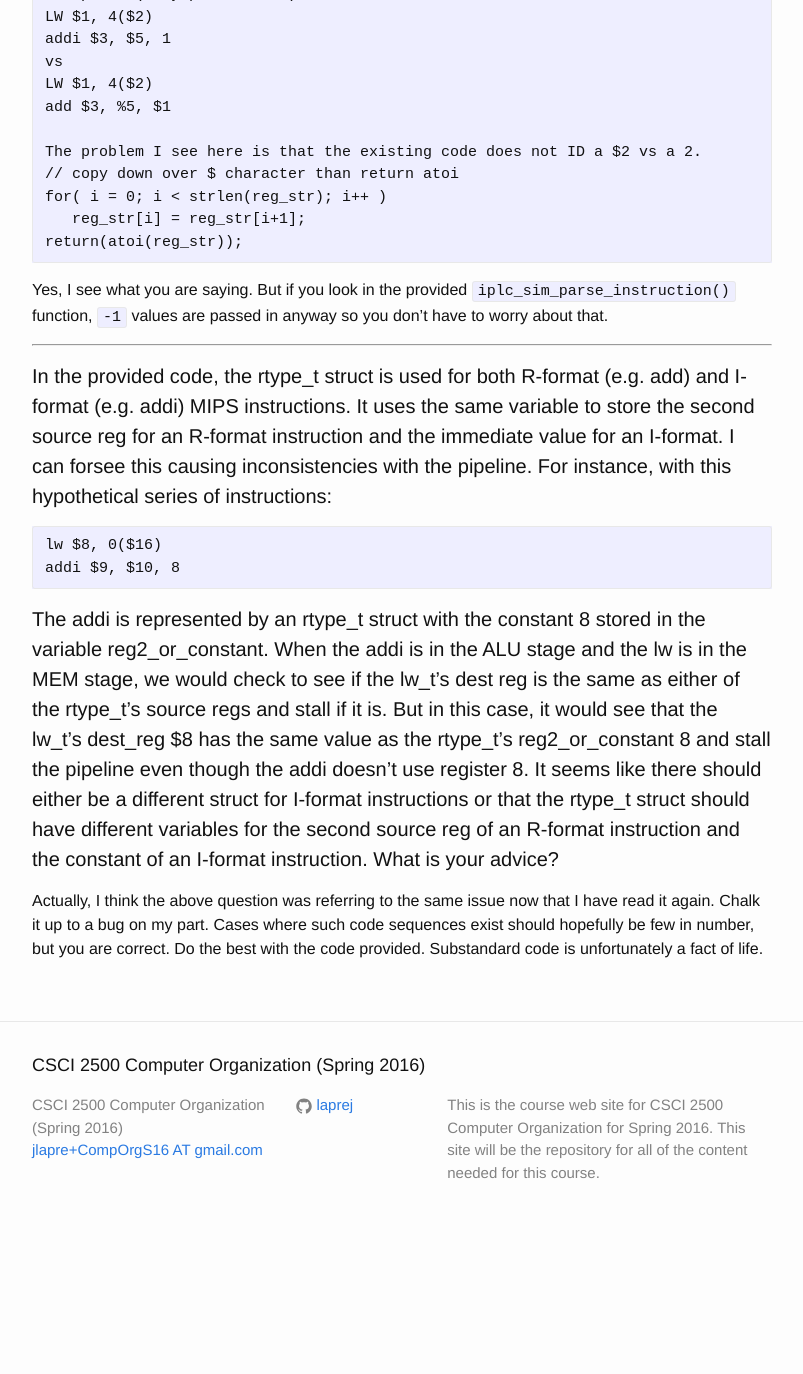
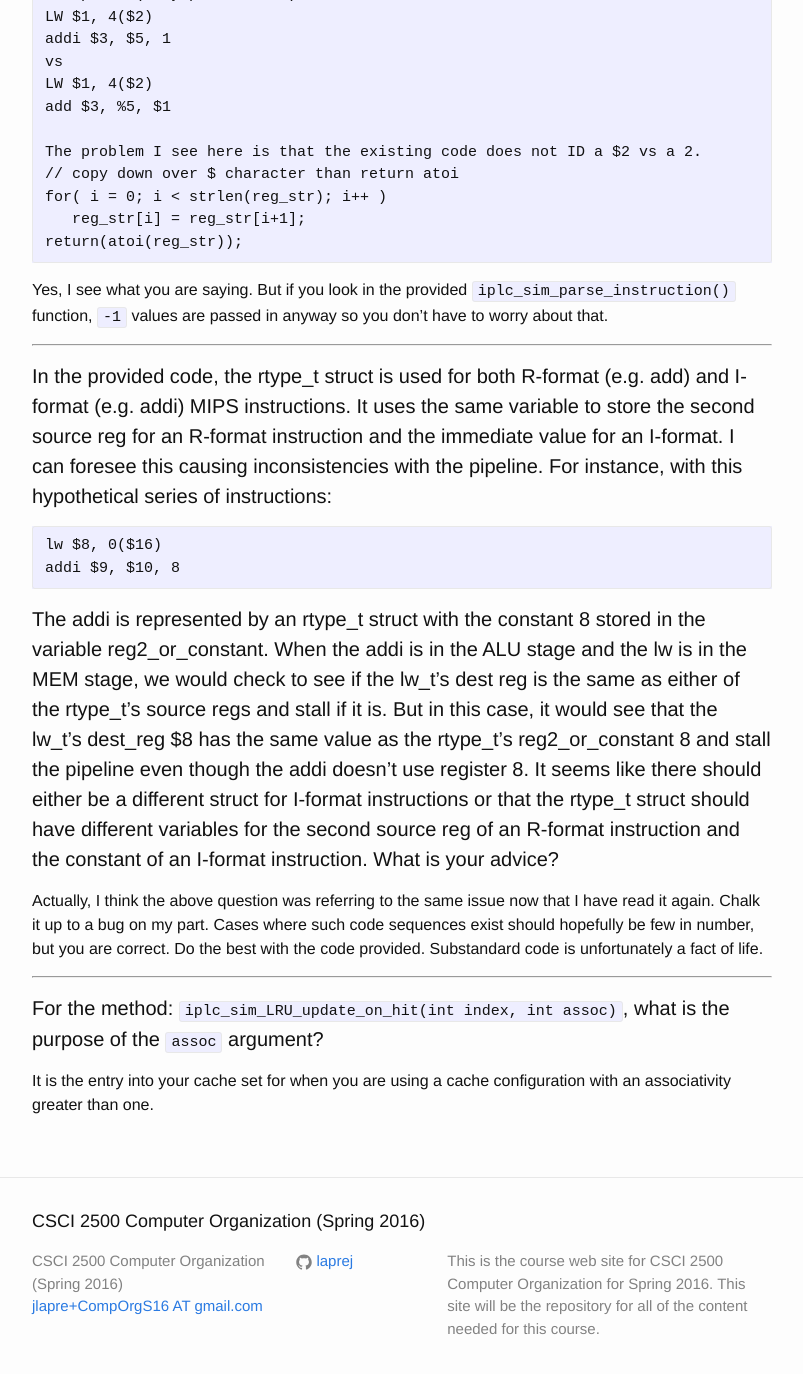
Before and after one commit to RPI-CSCI-2500-2016-Spring/RPI-CSCI-2500-2016-Spring.github.io, a Jekyll site: the page built from _posts/2016-04-20-project-questions.md, in a window 1280 px wide and 1400 px high, scrolled down 1662 px. Shown: the top 1374 px of the window, without its empty margins (238-1041 px from the left). Built offline with Jekyll 4.4.1, drawn with Linux system fonts in a browser that asks for light colours; before the commit the page ends 2906 px from its top, so only the background shows below that; some of the changed text lies outside the part shown.

Commit message:
Added more questions

````diff
--- a/_posts/2016-04-20-project-questions.md
+++ b/_posts/2016-04-20-project-questions.md
@@ -103,7 +103,7 @@ Yes, I see what you are saying.  But if you look in the provided `iplc_sim_parse
 
 <a id="Q9"></a>
 
-#### In the provided code, the rtype_t struct is used for both R-format (e.g. add) and I-format (e.g. addi) MIPS instructions. It uses the same variable to store the second source reg for an R-format instruction and the immediate value for an I-format. I can forsee this causing inconsistencies with the pipeline. For instance, with this hypothetical series of instructions:
+#### In the provided code, the rtype_t struct is used for both R-format (e.g. add) and I-format (e.g. addi) MIPS instructions. It uses the same variable to store the second source reg for an R-format instruction and the immediate value for an I-format. I can foresee this causing inconsistencies with the pipeline. For instance, with this hypothetical series of instructions:
 ```
 lw $8, 0($16)
 addi $9, $10, 8
@@ -117,3 +117,11 @@ Chalk it up to a bug on my part.
 Cases where such code sequences exist should hopefully be few in number, but you are correct.
 Do the best with the code provided.
 Substandard code is unfortunately a fact of life.
+
+---------------------------------------
+
+<a id="Q10"></a>
+
+#### For the method: `iplc_sim_LRU_update_on_hit(int index, int assoc)`, what is the purpose of the `assoc` argument?
+
+It is the entry into your cache set for when you are using a cache configuration with an associativity greater than one.
````
Also changed, not shown: other parts of _posts/2016-04-20-project-questions.md (+1 -1 lines).
